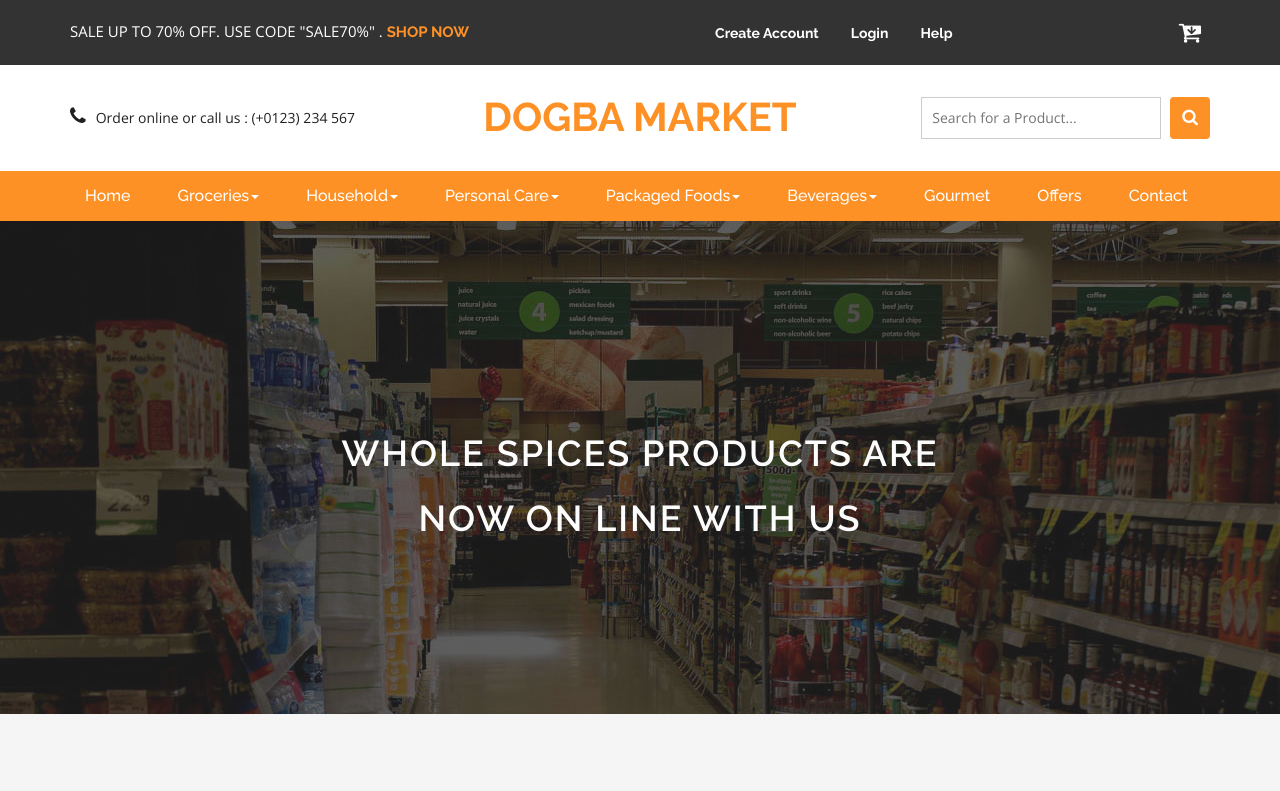
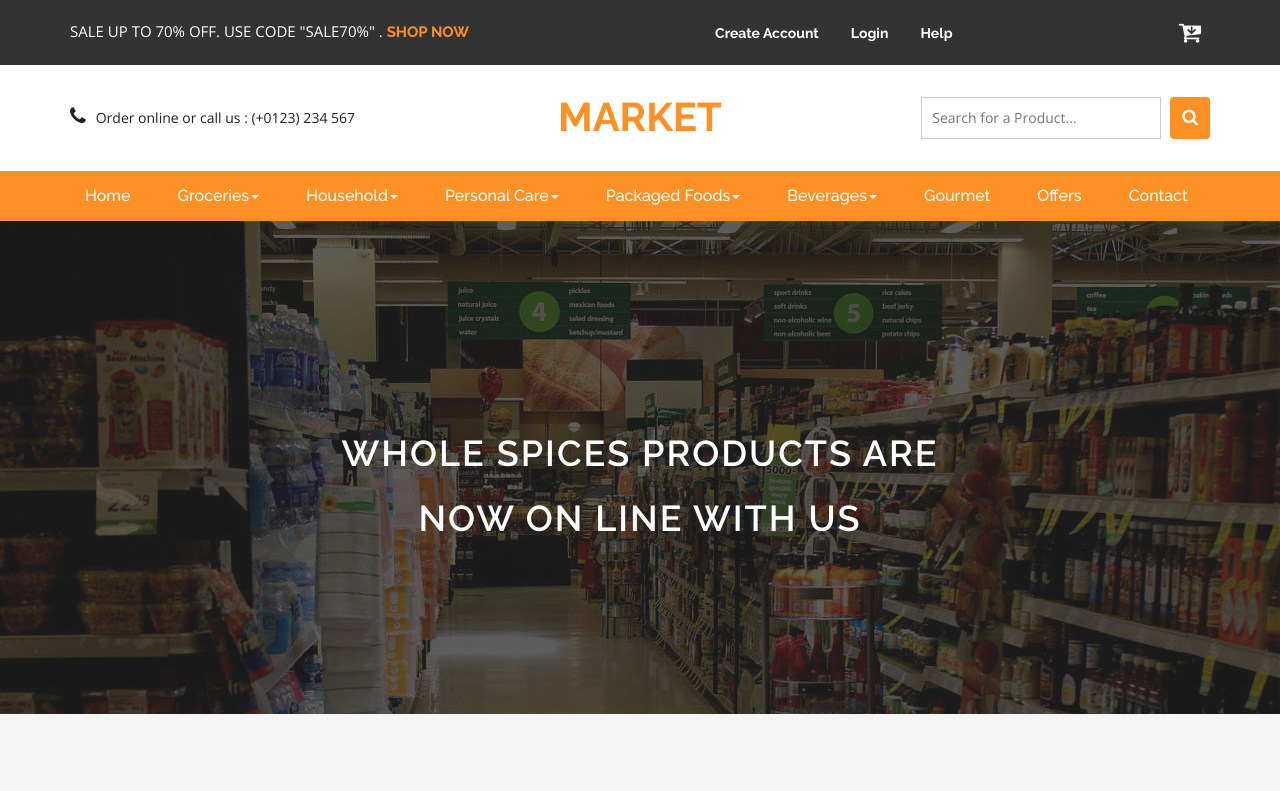
Before and after one commit to asketsystem/market, a plain HTML site: page index.html in a window 1280 px wide. Shown: the top 791 px of the page. Drawn offline with nearby package versions, Linux system fonts and the light colour scheme.

Commit message:
changing text

```diff
--- a/index.html
+++ b/index.html
@@ -69,7 +69,7 @@ Smartphone Compatible web template, free webdesigns for Nokia, Samsung, LG, Sony
 				</ul>
 			</div>
 			<div class="w3ls_logo_products_left">
-				<h1><a href="index.html">Dogba Market</a></h1>
+				<h1><a href="index.html">Market</a></h1>
 			</div>
 		<div class="w3l_search">
 			<form action="#" method="post">
```
